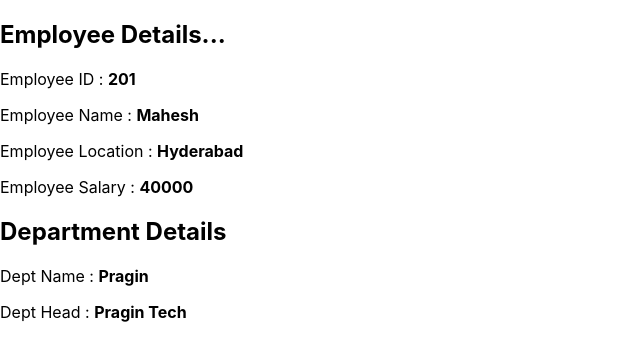
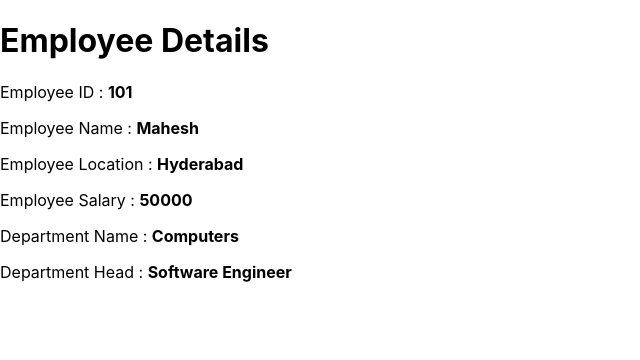
Before and after one commit to maheshv91/React_examples, a React (Create React App) app: page / in a window 1280 px wide. Shown: the top 360 px of the page, without its empty margins (0-640 px from the left). Built offline with nearby package versions, Linux system fonts and the light colour scheme.

Commit message:
example of functional component

```diff
--- a/src/index.js
+++ b/src/index.js
@@ -2,52 +2,37 @@
 import ReactDOM from 'react-dom';
 import './index.css';
 
-class Employee extends React.Component{
-
-    constructor(props){
-        super(props);
-        console.log(this.props);
-    }
-    render(){
+var DisplayEmployeeInfo = (employee) => {
     return <div>
-            <h2>Employee Details...</h2>
+        <h1>Employee Details</h1>
         <p>
-                <label> Employee ID : <b>{this.props.Id}</b></label>
-            </p><p>
-                <label> Employee Name : <b>{this.props.Name}</b></label>
+            <label>Employee ID : <b>{employee.Id}</b></label>
         </p>
         <p>
-                <label> Employee Location : <b>{this.props.Location}</b></label>
+            <label>Employee Name : <b>{employee.Name}</b></label>
         </p>
         <p>
-                <label> Employee Salary : <b>{this.props.Salary}</b></label>
+            <label>Employee Location : <b>{employee.Location}</b></label>
         </p>
-
-            <Department DeptName={this.props.DeptName} DeptHead={this.props.DeptHead}></Department>
-
+        <p>
+            <label>Employee Salary : <b>{employee.Salary}</b></label>
+        </p>
+        <Department deptName={employee.deptName} headName={employee.headName}></Department>
     </div>
 }
-}
 
-class Department extends React.Component{
-    render(){
+const Department = (deptInfo) => {
     return <div>
-            <h2> Department Details</h2>
         <p>
-    <label>Dept Name : <b>{this.props.DeptName}</b></label>
+            Department Name : <b>{deptInfo.deptName}</b>
         </p>
         <p>
-    <label>Dept Head : <b> {this.props.DeptHead}</b></label>
+            Department Head : <b>{deptInfo.headName}</b>
         </p>
     </div>
 }
-}
 
-
-const element = <Employee Id="201" Name="Mahesh"
-                Location="Hyderabad" Salary="40000"
-                DeptName="Pragin" DeptHead="Pragin Tech">
-
-</Employee>
+const element = <DisplayEmployeeInfo Id="101" Name="Mahesh" Location="Hyderabad" Salary="50000"
+deptName="Computers" headName="Software Engineer"></DisplayEmployeeInfo>
 
 ReactDOM.render(element,document.getElementById('root'));
```
Lines whose indentation alone changed are shown as unchanged.
